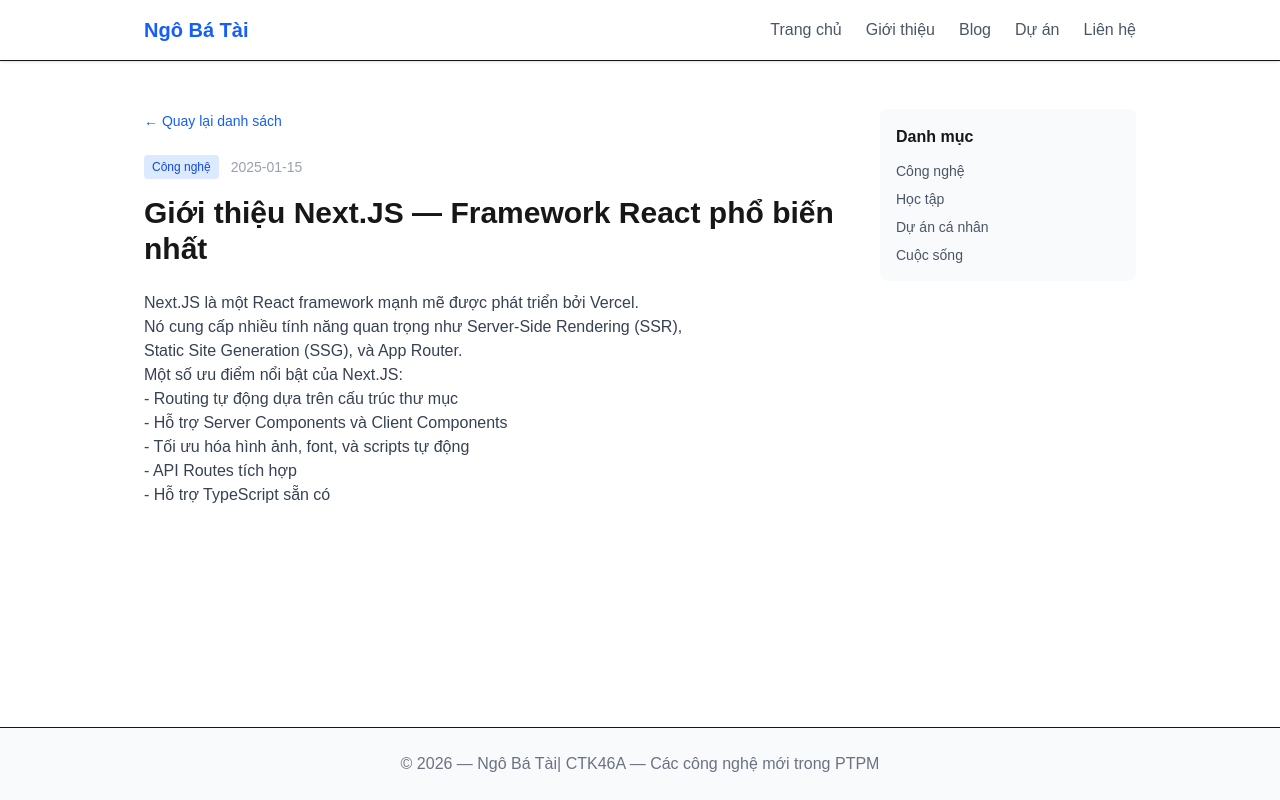
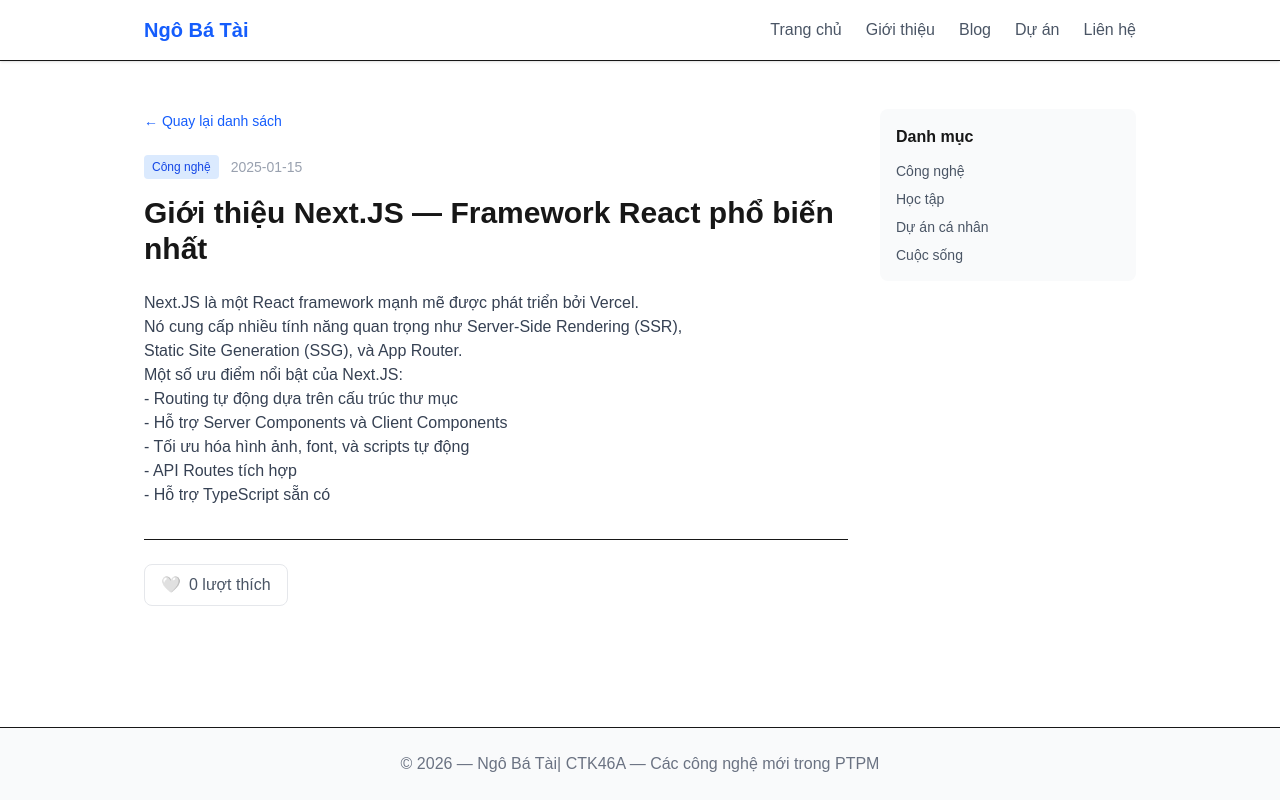
Before and after one commit to NH1Tkendo/Cac-ung-dung-moi-PTPM-DLU, a Next.js app in the folder lab01-thuc_hanh/: page /blog/gioi-thieu-nextjs in a window 1280 px wide. Built offline with nearby package versions, Linux system fonts and the light colour scheme.

Commit message:
feat: thêm Client Components tương tác (Counter, LikeButton)

```diff
--- a/lab01-thuc_hanh/app/blog/[slug]/page.tsx
+++ b/lab01-thuc_hanh/app/blog/[slug]/page.tsx
@@ -1,6 +1,7 @@
 import Link from "next/link";
 import { notFound } from "next/navigation";
 import { getPostBySlug, posts } from "@/data/post";
+import LikeButton from "@/components/like-button";
 
 interface BlogPostPageProps {
   params: Promise<{ slug: string }>;
@@ -28,8 +29,11 @@ export default async function BlogPostPage({ params }: BlogPostPageProps) {
           <span className="text-sm text-gray-400">{post.date}</span>
         </div>
         <h1 className="text-3xl font-bold mb-6">{post.title}</h1>
-        <div className="prose max-w-none text-gray-700 whitespace-pre-line">
+        <div className="prose max-w-none text-gray-700 whitespace-pre-line mb-8">
           {post.content}
+        </div>
+        <div className="border-t pt-6">
+          <LikeButton />
         </div>
       </article>
     </div>
--- a/lab01-thuc_hanh/app/page.tsx
+++ b/lab01-thuc_hanh/app/page.tsx
@@ -48,7 +48,7 @@ items-center justify-center"
           ].map((skill) => (
             <div
               key={skill}
-              className="bg-gray-50 rounded-lg p-4 text-center hover:bg-blue-50
+              className="bg-black-50 rounded-lg p-4 text-center hover:bg-blue-50
 hover:text-blue-600 transition-colors"
             >
               {skill}
--- a/lab01-thuc_hanh/app/projects/page.tsx
+++ b/lab01-thuc_hanh/app/projects/page.tsx
@@ -6,15 +6,16 @@ const projects = [
     status: "Đang phát triển",
   },
   {
-    title: "Ứng dụng Quản lý Công việc",
-    description: "Ứng dụng Todo App với React và Local Storage",
+    title: "Website quản lý tài nguyên học tập",
+    description: "Website giúp người dùng lưu trữ, chia sẻ tài liệu học tập",
     tech: ["React", "CSS Modules", "JavaScript"],
     status: "Hoàn thành",
   },
   {
-    title: "API RESTful",
-    description: "API quản lý sản phẩm với Node.js và Express",
-    tech: ["Node.js", "Express", "MongoDB"],
+    title: "Xây dựng ứng dụng gợi ý lịch trình du lịch Đà Lạt thông minh",
+    description:
+      "Ứng dụng sử dụng gemini để gợi ý lịch trình du lịch dựa trên danh sách địa điểm có sẵn",
+    tech: ["Ionic", "Angular", "Express"],
     status: "Hoàn thành",
   },
   {
--- /dev/null
+++ b/lab01-thuc_hanh/components/counter.tsx
@@ -0,0 +1,25 @@
+"use client";
+import { useState } from "react";
+
+export default function Counter() {
+  const [count, setCount] = useState(0);
+  return (
+    <div className="flex items-center gap-4">
+      <button
+        onClick={() => setCount(count - 1)}
+        className="bg-gray-200 hover:bg-gray-300 w-10 h-10 rounded-lg text-xl
+font-bold transition-colors"
+      >
+        -
+      </button>
+      <span className="text-2xl font-bold w-12 text-center">{count}</span>
+      <button
+        onClick={() => setCount(count + 1)}
+        className="bg-blue-600 hover:bg-blue-700 text-white w-10 h-10 rounded-lg
+text-xl font-bold transition-colors"
+      >
+        +
+      </button>
+    </div>
+  );
+}
--- /dev/null
+++ b/lab01-thuc_hanh/components/like-button.tsx
@@ -0,0 +1,27 @@
+"use client";
+import { useState } from "react";
+export default function LikeButton() {
+  const [liked, setLiked] = useState(false);
+  const [count, setCount] = useState(0);
+  const handleLike = () => {
+    if (liked) {
+      setCount(count - 1);
+    } else {
+      setCount(count + 1);
+    }
+    setLiked(!liked);
+  };
+  return (
+    <button
+      onClick={handleLike}
+      className={`flex items-center gap-2 px-4 py-2 rounded-lg border transitioncolors ${
+        liked
+          ? "bg-red-50 border-red-200 text-red-600"
+          : "bg-white border-gray-200 text-gray-600 hover:bg-gray-50"
+      }`}
+    >
+      <span>{liked ? "❤" : "🤍"}</span>
+      <span>{count} lượt thích</span>
+    </button>
+  );
+}
```
